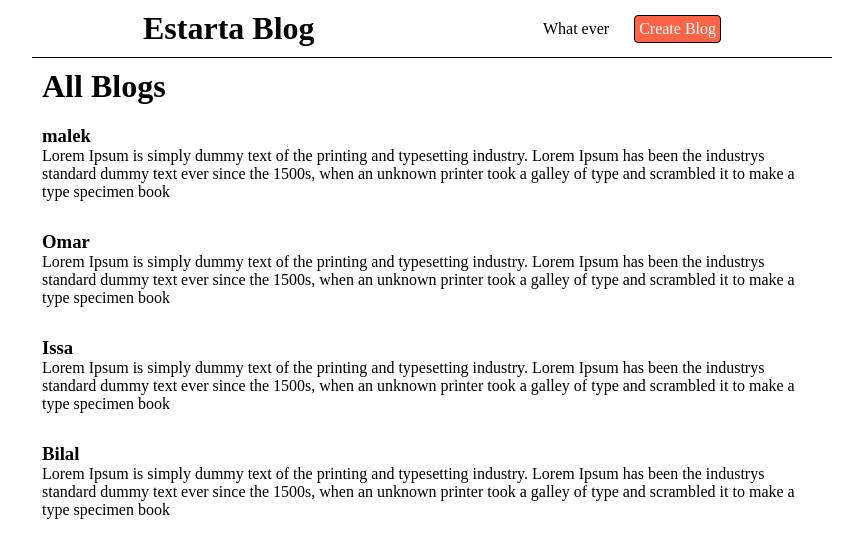
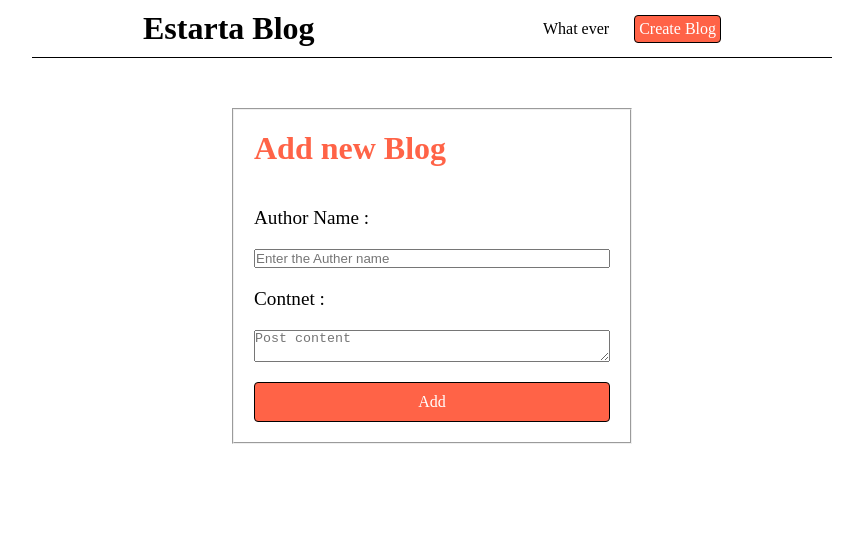
Before and after one commit to Malek-ALdesougi/posts-app, a React (Create React App) app: page /new-post in a window 1280 px wide. Shown: the top 558 px of the page, without its empty margins (208-1071 px from the left). Built offline with nearby package versions, Linux system fonts and the light colour scheme.

Commit message:
I have added the second page of the task

```diff
--- a/package.json
+++ b/package.json
@@ -8,6 +8,7 @@
     "@testing-library/user-event": "^13.5.0",
     "react": "^18.2.0",
     "react-dom": "^18.2.0",
+    "react-router-dom": "^6.8.1",
     "react-scripts": "5.0.1",
     "web-vitals": "^2.1.4"
   },
--- a/src/App.js
+++ b/src/App.js
@@ -1,8 +1,45 @@
 import './App.css';
 import NavBar from './components/navbar';
 import Home from './components/Home';
+import { Routes, Route } from 'react-router-dom';
+import NewPost from './components/NewPost/index';
+import { useEffect, useState } from 'react';
 
-const allPosts = [{
+// send this variable with use context
+
+// read the last object id in this variable
+
+// add the new object to this variable
+
+
+// const allPosts = [{
+//   'id': 1,
+//   'author': 'malek',
+//   'content': 'Lorem Ipsum is simply dummy text of the printing and typesetting industry. Lorem Ipsum has been the industrys standard dummy text ever since the 1500s, when an unknown printer took a galley of type and scrambled it to make a type specimen book'
+// },
+
+// {
+//   'id': 2,
+//   'author': 'Omar',
+//   'content': 'Lorem Ipsum is simply dummy text of the printing and typesetting industry. Lorem Ipsum has been the industrys standard dummy text ever since the 1500s, when an unknown printer took a galley of type and scrambled it to make a type specimen book'
+// },
+
+// {
+//   'id': 3,
+//   'author': 'Issa',
+//   'content': 'Lorem Ipsum is simply dummy text of the printing and typesetting industry. Lorem Ipsum has been the industrys standard dummy text ever since the 1500s, when an unknown printer took a galley of type and scrambled it to make a type specimen book'
+// },
+
+// {
+//   'id': 4,
+//   'author': 'Bilal',
+//   'content': 'Lorem Ipsum is simply dummy text of the printing and typesetting industry. Lorem Ipsum has been the industrys standard dummy text ever since the 1500s, when an unknown printer took a galley of type and scrambled it to make a type specimen book'
+// },
+
+// ]
+
+function App() {
+  const [allPosts, setAllPosts] = useState([{
     'id': 1,
     'author': 'malek',
     'content': 'Lorem Ipsum is simply dummy text of the printing and typesetting industry. Lorem Ipsum has been the industrys standard dummy text ever since the 1500s, when an unknown printer took a galley of type and scrambled it to make a type specimen book'
@@ -26,13 +63,22 @@ const allPosts = [{
     'content': 'Lorem Ipsum is simply dummy text of the printing and typesetting industry. Lorem Ipsum has been the industrys standard dummy text ever since the 1500s, when an unknown printer took a galley of type and scrambled it to make a type specimen book'
   },
 
-]
+])
 
-function App() {
+// functio nt pass to the sibling and be able to edit the state
+const editState = (data) => {
+console.log(data);
+allPosts.push(data);
+}
+
+
   return (
-    <div className='malek' style={{width:'800px', margin: '0 auto'}}>
+    <div className='malek' style={{ width: '800px', margin: '0 auto' }}>
       <NavBar />
-      <Home blogs={allPosts}/>
+      <Routes>
+        <Route index path='/' element={<Home blogs={allPosts} />} />
+        <Route path='/new-post' element={<NewPost blogs={allPosts} editState={editState}/>} />
+      </Routes>
     </div>
   );
 }
--- /dev/null
+++ b/src/components/NewPost/index.jsx
@@ -0,0 +1,46 @@
+import { useState } from 'react';
+import './style.css'
+import { useNavigate } from 'react-router-dom';
+
+const NewPost = ({editState ,blogs}) => {
+
+    const navigate = useNavigate();
+    const [newPost, setNewPost] = useState({
+        id : 0,
+        author : '',
+        content: ''
+    });
+
+    // -------- REMEMBER ----------
+    // puting the e.target.name in [] to generate a dynamic key for the object
+    const handleInputs = (e) => {
+        setNewPost({...newPost, [e.target.name]: e.target.value})
+    }
+
+    const handleSubmit = () => {
+        //get the id from the last element in the state of posts
+        newPost.id = blogs[blogs.length -1].id + 1;
+        editState(newPost);
+        navigate('/');
+    }
+
+
+
+    return(
+        <div className="container">
+            <fieldset id='field'>
+
+            <h1 id='header'>Add new Blog</h1>
+            <label id="author" htmlFor="author">Author Name :</label>
+            <input onChange={(e) => handleInputs(e)} name='author' id="author" type="text" placeholder="Enter the Auther name" />
+
+            <label htmlFor="content">Contnet :</label>
+            <textarea onChange={handleInputs} name='content' type='text' placeholder="Post content"/>
+
+            <button onClick={handleSubmit}>Add</button>
+            </fieldset>
+        </div>
+    )
+}
+
+export default NewPost;
--- /dev/null
+++ b/src/components/NewPost/style.css
@@ -0,0 +1,53 @@
+*{
+    box-sizing: border-box;
+    margin: 0%;
+    padding: 0%;
+}
+body {
+    margin: 0;
+    font-family:'Cairo' -apple-system, BlinkMacSystemFont, 'Segoe UI', 'Roboto', 'Oxygen',
+      'Ubuntu', 'Cantarell', 'Fira Sans', 'Droid Sans', 'Helvetica Neue',
+      sans-serif;
+    -webkit-font-smoothing: antialiased;
+    -moz-osx-font-smoothing: grayscale;
+  }
+
+
+label {
+    display: block;
+    font-size: larger;
+
+}
+
+.container{
+    display: flex;
+    flex-direction: column;
+    gap: 9px;
+    width: 400px;
+    margin: 50px auto ;
+}
+
+button{
+    all:unset;
+    padding: 10px;
+    border: 1px solid black;
+    border-radius: 4px;
+    text-align: center;
+    background-color: tomato;
+    color:white;
+    font-weight: 400;
+    cursor: pointer;
+}
+
+#header{
+    margin-bottom: 20px;
+    color: tomato;
+    font-weight: bolder;
+}
+
+#field{
+    padding: 20px;
+    gap: 20px;
+    display: flex;
+    flex-direction: column;
+}
--- a/src/components/navbar/index.js
+++ b/src/components/navbar/index.js
@@ -1,4 +1,5 @@
 import style from './style.module.css';
+import { Link } from 'react-router-dom';
 console.log(style);
 
 const NavBar = () => {
@@ -16,7 +17,7 @@ const NavBar = () => {
 
                     <ul className={style.navItems}>
                         <li className={style.li}><a href='#'>What ever</a></li>
-                        <li className={style.li}><button id={style.createBlogButton}><a href='#'>Create Blog</a></button></li>
+                        <li className={style.li}><button id={style.createBlogButton}><Link to={'/new-post'}>Create Blog</Link></button></li>
                     </ul>
                 </div>
             </div>
--- a/src/index.js
+++ b/src/index.js
@@ -2,10 +2,13 @@ import React from 'react';
 import ReactDOM from 'react-dom/client';
 import './index.css';
 import App from './App';
+import { BrowserRouter } from 'react-router-dom';
 
 const root = ReactDOM.createRoot(document.getElementById('root'));
 root.render(
   // <React.StrictMode>
+  <BrowserRouter>
     <App />
+  </BrowserRouter>
   // </React.StrictMode>
 );
```
Also changed, not shown: 1 other file (tests, documents, lock files or other folders). Lines whose indentation alone changed are shown as unchanged.
